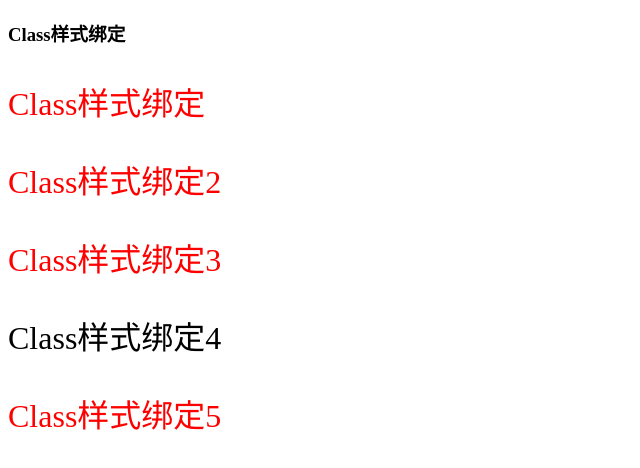
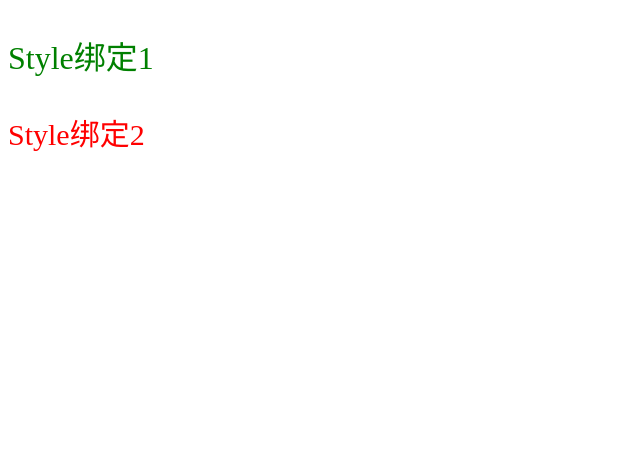
Before and after one commit to recursionBlack/vue3learn, a Vue app in the folder vue-project/: page / in a window 1280 px wide. Shown: the top 468 px of the page, without its empty margins (0-640 px from the left). Built offline with nearby package versions, Linux system fonts and the light colour scheme; the HTML template or start-up script is replaced by a standard one.

Commit message:
98，样式绑定

```diff
--- a/vue-project/src/App.vue
+++ b/vue-project/src/App.vue
@@ -11,7 +11,8 @@
   <!-- <EventDemo6 /> -->
   <!-- <ArrayList /> -->
   <!-- <ComputedDemo /> -->
-  <ClassDemo />
+  <!-- <ClassDemo /> -->
+  <StyleDemo />
 </template>
 
 <script setup lang="ts">
@@ -27,5 +28,6 @@
 // import EventDemo6 from './components/EventDemo6.vue'
 // import ArrayList from './components/ArrayList.vue'
 // import ComputedDemo from './components/ComputedDemo.vue'
-import ClassDemo from './components/ClassDemo.vue'
+// import ClassDemo from './components/ClassDemo.vue'
+import StyleDemo from './components/StyleDemo.vue'
 </script>
--- /dev/null
+++ b/vue-project/src/components/StyleDemo.vue
@@ -0,0 +1,12 @@
+<template>
+  <p :style="{ color: activeColor, fontSize: fontSize + 'px' }">Style绑定1</p>
+  <p :style="styleObject">Style绑定2</p>
+</template>
+
+<script setup lang="ts">
+import { ref } from 'vue'
+
+const activeColor = ref('green')
+const fontSize = ref(32)
+const styleObject = ref({ color: 'red', fontSize: '30px' })
+</script>
```
